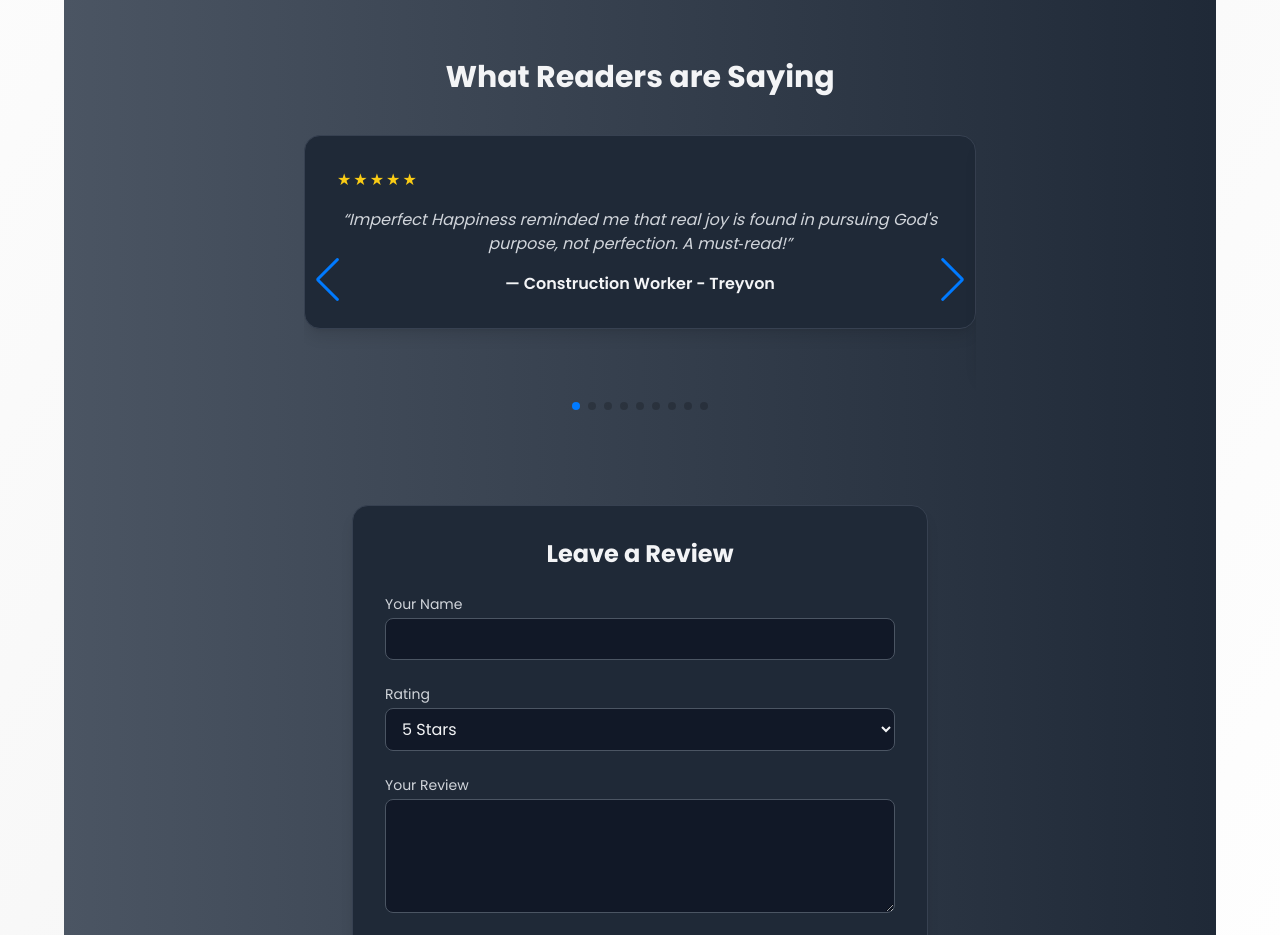
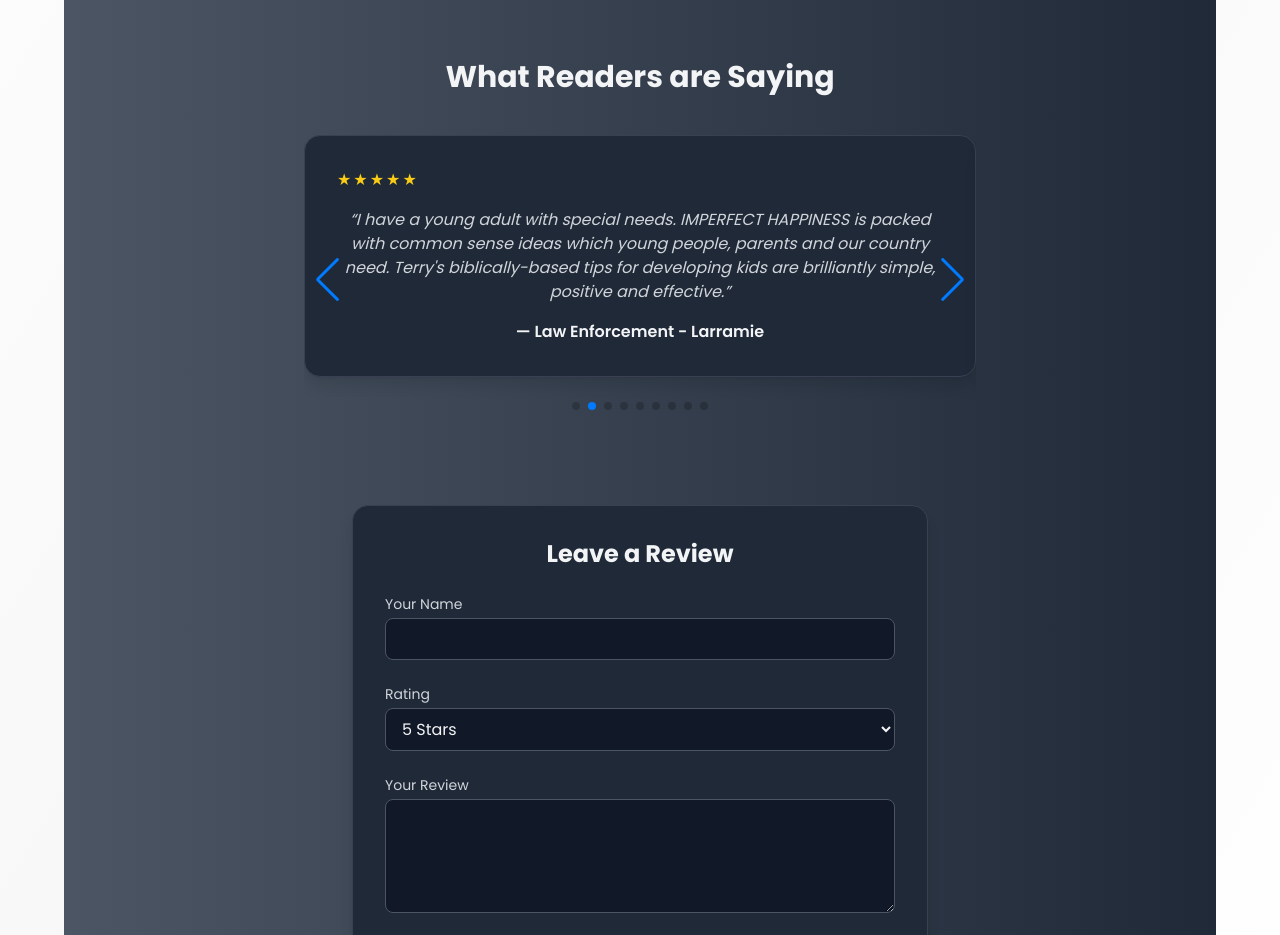
Before and after one commit to qb1968/tcf2, a React (Vite) app: page /book in a window 1280 px wide. Shown: the part 900-1835 px from the top of the page. Built offline with nearby package versions, Linux system fonts and the light colour scheme.

Commit message:
autoplay

```diff
--- a/src/pages/Book.jsx
+++ b/src/pages/Book.jsx
@@ -1,7 +1,7 @@
 import React, { useState } from "react";
 import { Link } from "react-router-dom";
 import { Swiper, SwiperSlide } from "swiper/react";
-import { Navigation, Pagination, A11y } from "swiper/modules";
+import { Navigation, Pagination, A11y, Autoplay } from "swiper/modules";
 import "swiper/css";
 import "swiper/css/navigation";
 import "swiper/css/pagination";
@@ -223,11 +223,13 @@ export default function AboutTheBook() {
           What Readers are Saying
         </h3>
         <Swiper
-          modules={[Navigation, Pagination, A11y]}
+          modules={[Navigation, Pagination, A11y, Autoplay]}
+          autoplay={{ delay: 5000, disableOnInteraction: false, pauseOnMouseEnter: true, }}
+
           slidesPerView={1}
           navigation
           pagination={{ clickable: true }}
-          loop
+          loop= {true}
           className="max-w-2xl mx-auto"
         >
           {reviews.map((rev, idx) => (
```
